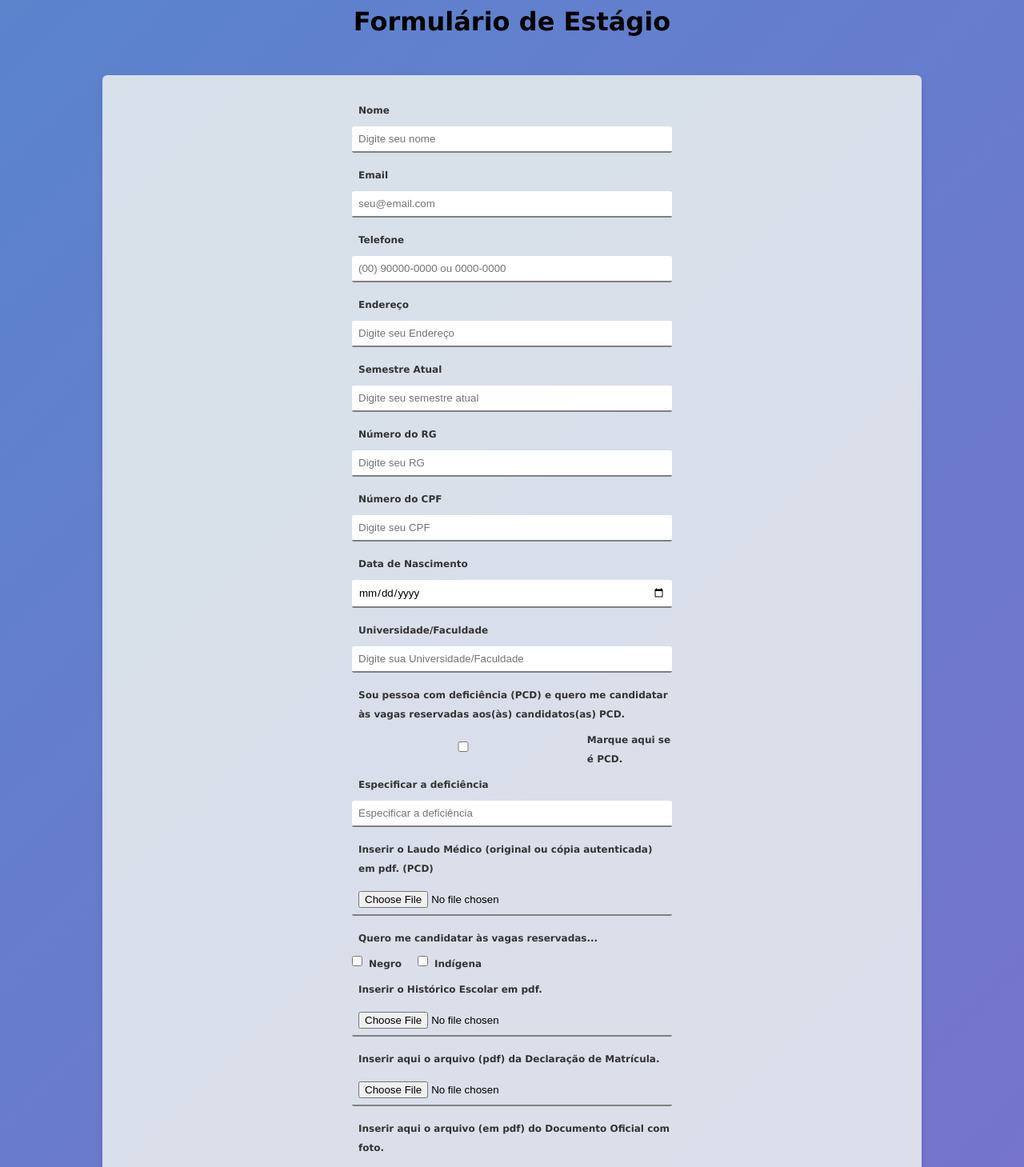
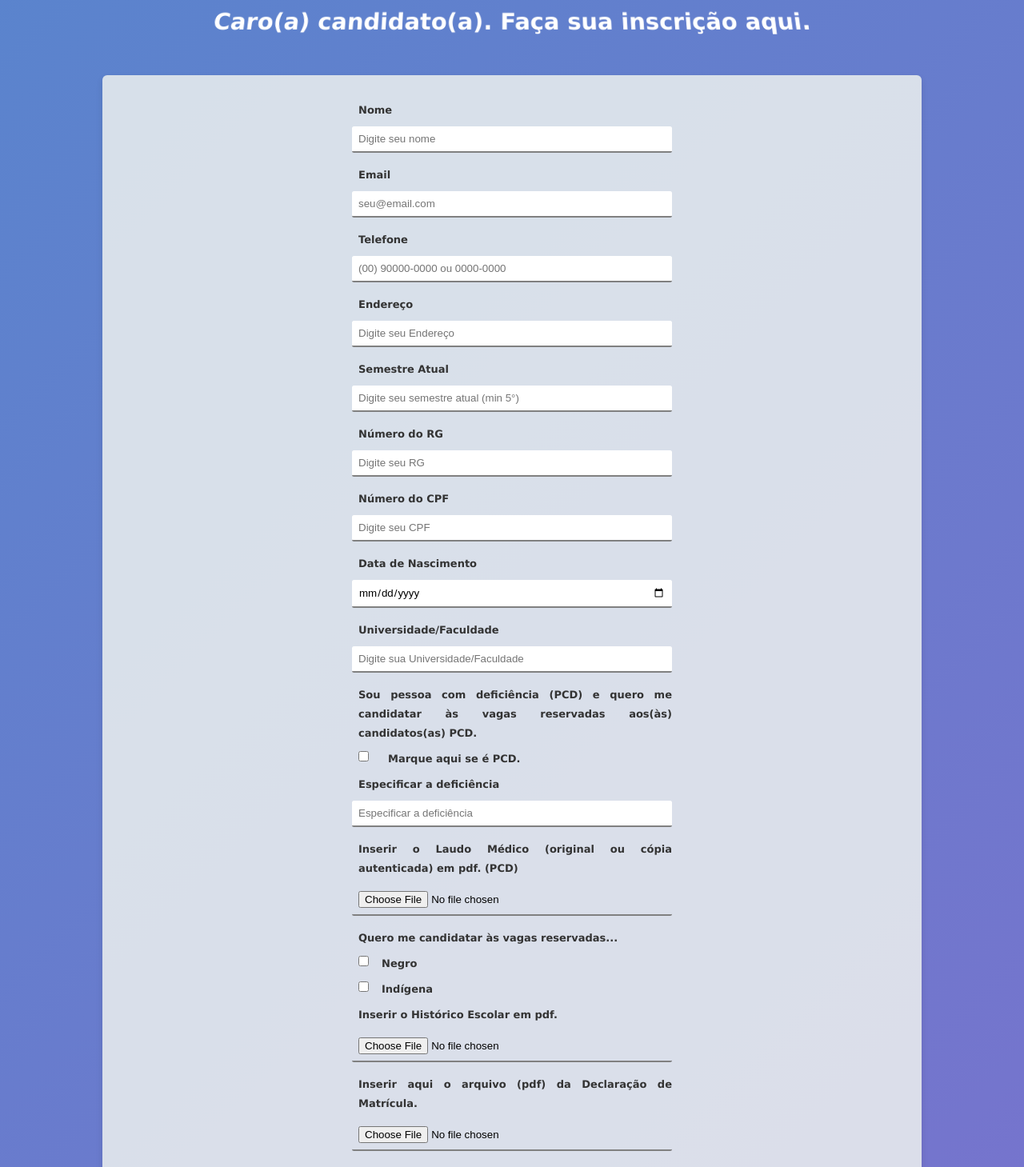
Before and after one commit to Fuyuki077/FormESTAGIO, a React (Vite) app in the folder forms/: page / in a window 1280 px wide. Shown: the part 40-1499 px from the top of the page at 80% size. Built offline with nearby package versions, Linux system fonts and the light colour scheme.

Commit message:
weogkero

```diff
--- a/forms/src/App.css
+++ b/forms/src/App.css
@@ -3,8 +3,21 @@ h1 {
     transition: all 0.5s ease-in-out;
     margin: 3rem auto;
     font-family: 'Lucida Sans', sans-serif;
+    color: white;
+    transform: perspective(500px) rotateX(10deg);
+    transition: transform 0.4s ease;
+    scale: 0.9;
 }
 
+h1:hover {
+  transform: perspective(500px) rotateX(0deg);
+}
+
+ul {
+  list-style-type: none; /* Remove as bolinhas */
+  /* ou */
+  list-style: none; /* Remove bolinhas e outros marcadores */
+}
 
 
 .container{
@@ -17,18 +30,20 @@ h1 {
   border-radius: 6px;
   padding: 2rem;
   box-shadow: 0 4px 8px rgba(0, 0, 0, 0.1);
-  transition: all 0.5s ease-in-out;
+
 
   display: flex;              /* Mude de grid para flex */
   flex-direction: column;     /* Organiza em coluna */
   justify-content: center;    /* Centraliza verticalmente */
   align-items: center;        /* Centraliza horizontalmente */
+
 }
 
 /* ESTILO PARA O FORM DENTRO DO CONTAINER */
 .container form {
   width: 100%;
-  max-width: 400px;           /* Largura máxima para o formulário */
+  max-width: 400px;          /* Largura máxima para o formulário */
+
 }
 
 .container input{
@@ -47,9 +62,10 @@ h1 {
 
 .container label{
   font-family: Verdana, Geneva, Tahoma, sans-serif;
-  font-size: 12px;
+  font-size: 13px;
+
   font-weight: bold;
-  text-align: left;           /* Alinha à esquerda */
+  text-align: justify;
   margin-bottom: 0.5rem;      /* Espaço entre label e input */
   color: #333;
   display: flex;
@@ -57,7 +73,18 @@ h1 {
   flex-direction: column;
 }
 
+.container input[type="text"]{
+  cursor: text;
+}
+.container input[type="email"]{
+  cursor: text;
+}
 
+.container input[type="checkbox"]{
+  width: auto;
+  margin-right: 0.5rem;
+  margin-left: 0.5rem;
+}
 
 .container input[type="submit"]{
   width: 100px;
@@ -90,6 +117,7 @@ h1 {
   border-bottom: 2px solid gray;
 }
 
+
 @media (max-width: 768px) {
   .container {
     grid-template-columns: 1fr; /* Em telas pequenas, uma coluna */
--- a/forms/src/App.jsx
+++ b/forms/src/App.jsx
@@ -6,10 +6,10 @@ function App() {
   return (
     <>
       <div>
-      <h1>Formulário de Estágio</h1>
+      <h1>Caro(a) candidato(a). Faça sua inscrição aqui.</h1>
       <div className='container'>
       <form action="/processar-dados" method="post">
-        <div className="onHover">
+        <div /* Nome Completo */>
           <label  htmlFor="nome">Nome</label>
           <input
             type="text"
@@ -20,7 +20,7 @@ function App() {
           />
         </div>
 
-        <div>
+        <div /* Email */>
           <label htmlFor="email">Email</label>
           <input
             type="email"
@@ -31,7 +31,7 @@ function App() {
           />
         </div>
 
-        <div>
+        <div /* Telefone */>
           <label htmlFor="telefone">Telefone</label>
           <input
             type="tel"
@@ -44,7 +44,7 @@ function App() {
           />
         </div>
 
-        <div>
+        <div /* Endereço */>
           <label htmlFor="endereço">Endereço</label>
           <input
             type="text"
@@ -55,7 +55,7 @@ function App() {
           />
         </div>
 
-        <div>
+        <div /* Semestre Atual */>
           <label htmlFor="semestre">Semestre Atual</label>
           <input
             type="number"
@@ -63,12 +63,12 @@ function App() {
             name="semestre"
             min="5"
             max="10"
-            placeholder="Digite seu semestre atual"
+            placeholder="Digite seu semestre atual (min 5°)"
             required
           />
         </div>
 
-        <div>
+        <div /* RG */>
           <label htmlFor="RG">Número do RG</label>
           <input
             type="text"
@@ -79,7 +79,7 @@ function App() {
           />
         </div>
 
-        <div>
+        <div /* CPF */>
           <label htmlFor="CPF">Número do CPF</label>
           <input
             type="text"
@@ -90,7 +90,7 @@ function App() {
           />
         </div>
 
-        <div>
+        <div /* Data de Nascimento */>
           <label htmlFor="date">Data de Nascimento</label>
           <input
             type="date"
@@ -100,7 +100,7 @@ function App() {
           />
         </div>
 
-        <div>
+        <div /* Instituição de Ensino */>
           <label htmlFor="instituicao">Universidade/Faculdade</label>
           <input
             type="text"
@@ -111,7 +111,7 @@ function App() {
           />
         </div>
 
-        <div>
+        <div /* PCD */>
           <label htmlFor="reservista_pcd">
             Sou pessoa com deficiência (PCD) e quero me candidatar às vagas reservadas aos(às) candidatos(as) PCD.
           </label>
@@ -128,17 +128,17 @@ function App() {
         </div>
 
 
-        <div>
-          <label htmlFor="especifico_reservista">Especificar a deficiência</label>
+        <div /* Especificar a deficiência */>
+          <label htmlFor="especifico_pcd">Especificar a deficiência</label>
           <input
             type="text"
-            id="especifico_reservista"
-            name="especifico_reservista"
+            id="especifico_pcd"
+            name="especifico_pcd"
             placeholder="Especificar a deficiência"
           />
         </div>
 
-        <div>
+        <div /* Laudo Médico PCD */>
           <label htmlFor="pdf_laudo">Inserir o Laudo Médico (original ou cópia autenticada) em pdf. (PCD)</label>
           <input
             type="file"
@@ -148,29 +148,37 @@ function App() {
           />
         </div>
 
-       <div>
+        <div /* Vagas Reservadas para Negros e Indígenas */>
           <label>
             Quero me candidatar às vagas reservadas...
           </label>
-
-  <div style={{ display: 'flex', gap: '20px' }}>
+          <ul>
+            <li>
               <div style={{ display: 'flex', alignItems: 'center' }}>
-      <input type="checkbox" id="teste1" />
+                <input
+                type="checkbox"
+                id="teste1" />
                 <label htmlFor="teste1">
                   Negro
                 </label>
               </div>
+            </li>
 
+            <li>
               <div style={{ display: 'flex', alignItems: 'center' }}>
-      <input type="checkbox" id="teste2" />
+                <input
+                type="checkbox"
+                id="teste2" />
                 <label htmlFor="teste2">
                   Indígena
                 </label>
               </div>
-  </div>
+            </li>
+
+          </ul>
         </div>
 
-        <div>
+        <div /* Histórico Escolar */>
           <label htmlFor="pdf_historico">Inserir o Histórico Escolar em pdf.</label>
           <input
             type="file"
@@ -181,7 +189,7 @@ function App() {
           />
         </div>
 
-        <div>
+        <div /* Declaração de Matrícula */>
           <label htmlFor="pdf_matricula">Inserir aqui o arquivo (pdf) da Declaração de Matrícula. </label>
           <input
             type="file"
@@ -191,7 +199,9 @@ function App() {
             required
           />
         </div>
-        <label htmlFor="pdf_foto">Inserir aqui o arquivo (em pdf) do Documento Oficial com foto.</label>
+
+        <div /* Documento Oficial com Foto */>
+        <label htmlFor="pdf_foto">Inserir aqui o arquivo (pdf) do Documento Oficial com foto.</label>
         <input
           type="file"
           id="pdf_foto"
@@ -199,8 +209,9 @@ function App() {
           accept=".pdf"
           required
         />
-        <div>
+        </div>
 
+        <div /* Submit Button */>
         <input type="submit" value="Enviar" />
         </div>
       </form>
```
Lines whose indentation alone changed are shown as unchanged.
